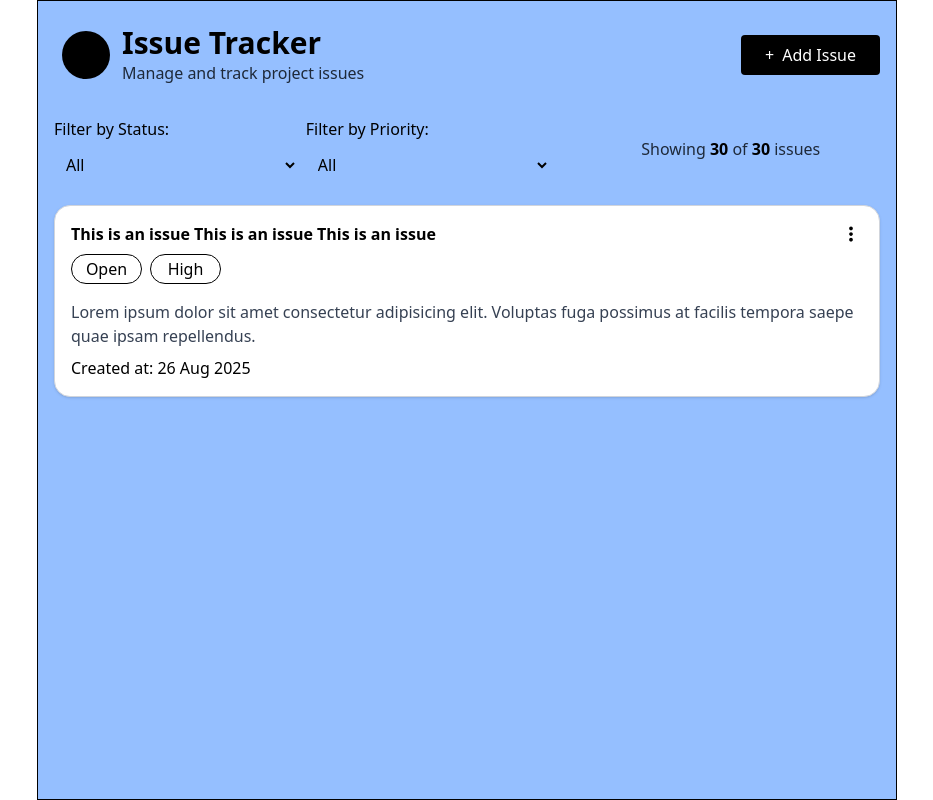
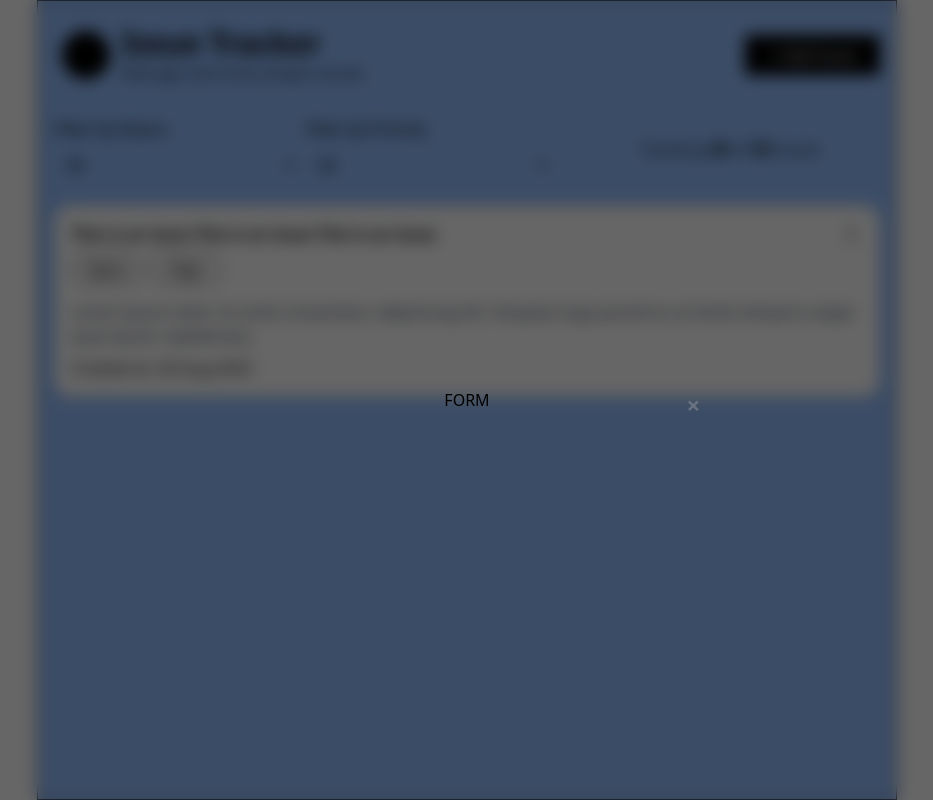
Before and after one commit to ThembaMtshelwane/track-issue, a React (Vite) app: page / in a window 1280 px wide. Both pictures are taken after a click on the button "+ Add Issue". Shown: the whole page, without its empty margins (173-1106 px from the left). Built offline with nearby package versions, Linux system fonts and the light colour scheme.

Commit message:
feat: Implement Modal component and integrate it into the App for adding issues

```diff
--- a/src/App.tsx
+++ b/src/App.tsx
@@ -1,4 +1,5 @@
 import { IoMdMore } from "react-icons/io";
+import Modal from "./components/Modal";
 
 function App() {
   return (
@@ -11,10 +12,7 @@ function App() {
             <p className="text-gray-800">Manage and track project issues</p>
           </div>
         </div>
-        <button className="bg-black text-white px-6 py-2 rounded flex items-center gap-2 hover:bg-gray-800 cursor-pointer hover:scale-105 transition duration-300">
-          <span>+</span>
-          <span>Add Issue</span>
-        </button>
+        <Modal name="+ Add Issue">{(onClose) => <>FORM</>}</Modal>
       </div>
 
       {/* Filter section */}
@@ -24,20 +22,11 @@ function App() {
             <label htmlFor="status" className="font-medium">
               Filter by Status:
             </label>
-            <select
-              id="status"
-              className=" border-gray-300 rounded px-2 py-1"
-            >
-              <option
-                className=" text-gray-800 font-semibold"
-                value="all"
-              >
+            <select id="status" className=" border-gray-300 rounded px-2 py-1">
+              <option className=" text-gray-800 font-semibold" value="all">
                 All
               </option>
-              <option
-                className=" text-gray-800 font-semibold"
-                value="open"
-              >
+              <option className=" text-gray-800 font-semibold" value="open">
                 Open
               </option>
               <option
@@ -46,10 +35,7 @@ function App() {
               >
                 In Progress
               </option>
-              <option
-                className=" text-gray-800 font-semibold"
-                value="closed"
-              >
+              <option className=" text-gray-800 font-semibold" value="closed">
                 Closed
               </option>
             </select>
@@ -62,28 +48,16 @@ function App() {
               id="priority"
               className=" border-gray-300 rounded px-2 py-1"
             >
-              <option
-                className=" text-gray-800 font-semibold"
-                value="all"
-              >
+              <option className=" text-gray-800 font-semibold" value="all">
                 All
               </option>
-              <option
-                className=" text-gray-800 font-semibold"
-                value="low"
-              >
+              <option className=" text-gray-800 font-semibold" value="low">
                 Low
               </option>
-              <option
-                className=" text-gray-800 font-semibold"
-                value="medium"
-              >
+              <option className=" text-gray-800 font-semibold" value="medium">
                 Medium
               </option>
-              <option
-                className=" text-gray-800 font-semibold"
-                value="high"
-              >
+              <option className=" text-gray-800 font-semibold" value="high">
                 High
               </option>
             </select>
@@ -99,7 +73,6 @@ function App() {
 
       {/* Issues List */}
       <div className="p-4 space-y-4">
-        {/* Example Issue Card */}
         <div className="border border-gray-300 p-4 bg-white shadow rounded-2xl flex flex-col gap-2 cursor-default">
           <div className="flex justify-between items-center">
             <h3 className="font-bold">
@@ -117,7 +90,7 @@ function App() {
             fuga possimus at facilis tempora saepe quae ipsam repellendus.
           </p>
           <p>
-            Created at: <span>{"26 Aug 2025"}</span>
+            Created at: <span>{"26-Aug-2025"}</span>
           </p>
         </div>
       </div>
--- /dev/null
+++ b/src/components/Modal.tsx
@@ -0,0 +1,41 @@
+import { useState, type ReactNode } from "react";
+import { createPortal } from "react-dom";
+
+interface ModalProp {
+  name: string;
+  children: ReactNode | ((onClose: () => void) => ReactNode);
+}
+const Modal = ({ name, children }: ModalProp) => {
+  const [toggleModal, setToggleModal] = useState(false);
+  const handleClose = () => setToggleModal(false);
+  return (
+    <>
+      <button
+        className="bg-black text-white px-6 py-2 rounded flex items-center gap-2 hover:bg-gray-800 cursor-pointer hover:scale-105 transition duration-300"
+        onClick={() => setToggleModal((prev) => !prev)}
+      >
+        {name}
+      </button>
+
+      {toggleModal &&
+        createPortal(
+          <div className="fixed inset-0 top-0 left-0 bg-black/60 backdrop-blur-sm flex items-center justify-center z-50">
+            <div className=" w-full sm:w-[80%] max-w-[560px] flex justify-center relative">
+              <button
+                className="bg-transparent border-0 shadow-none absolute top-1/24 right-1/12 text-2xl font-bold text-gray-500 hover:text-red-500 hover:bg-red-200 rounded-full"
+                onClick={() => setToggleModal(false)}
+              >
+                &times;
+              </button>
+              {typeof children === "function"
+                ? children(handleClose)
+                : children}
+            </div>
+          </div>,
+          document.body as HTMLElement
+        )}
+    </>
+  );
+};
+
+export default Modal;
```
